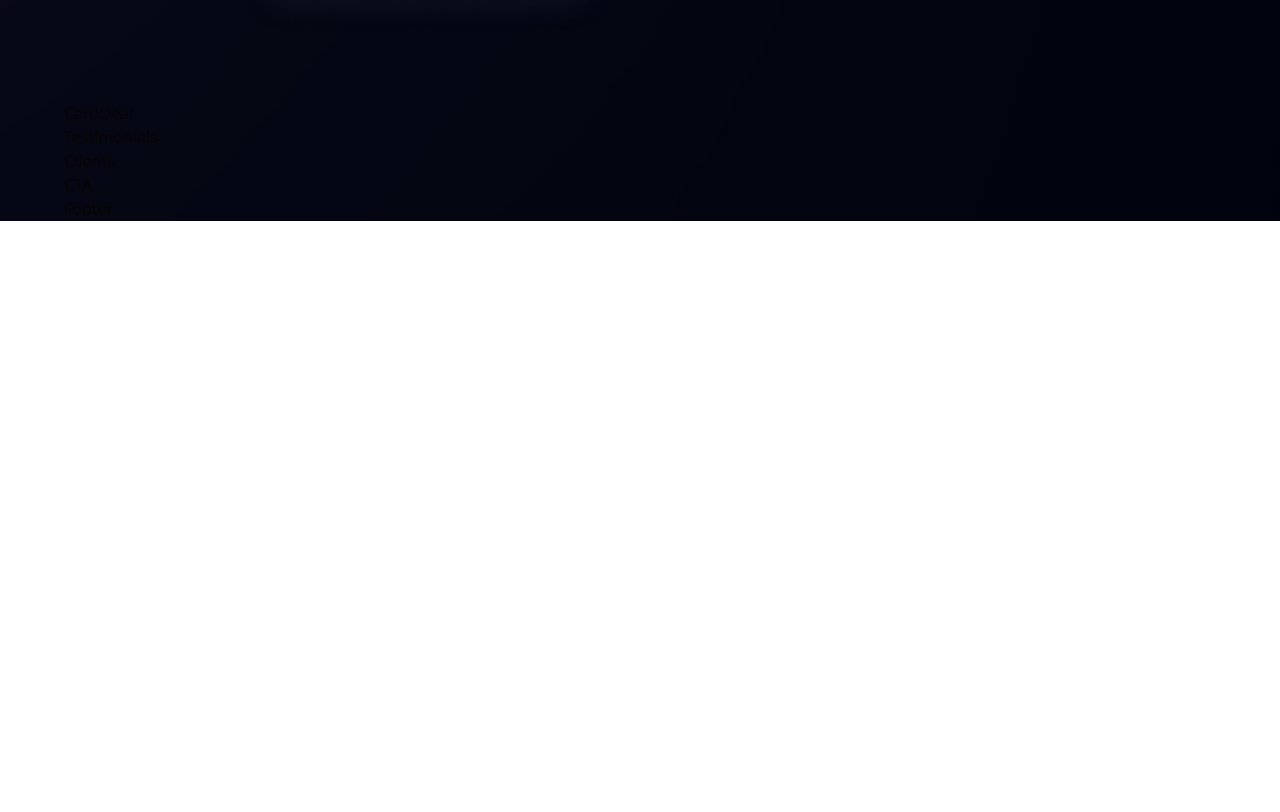
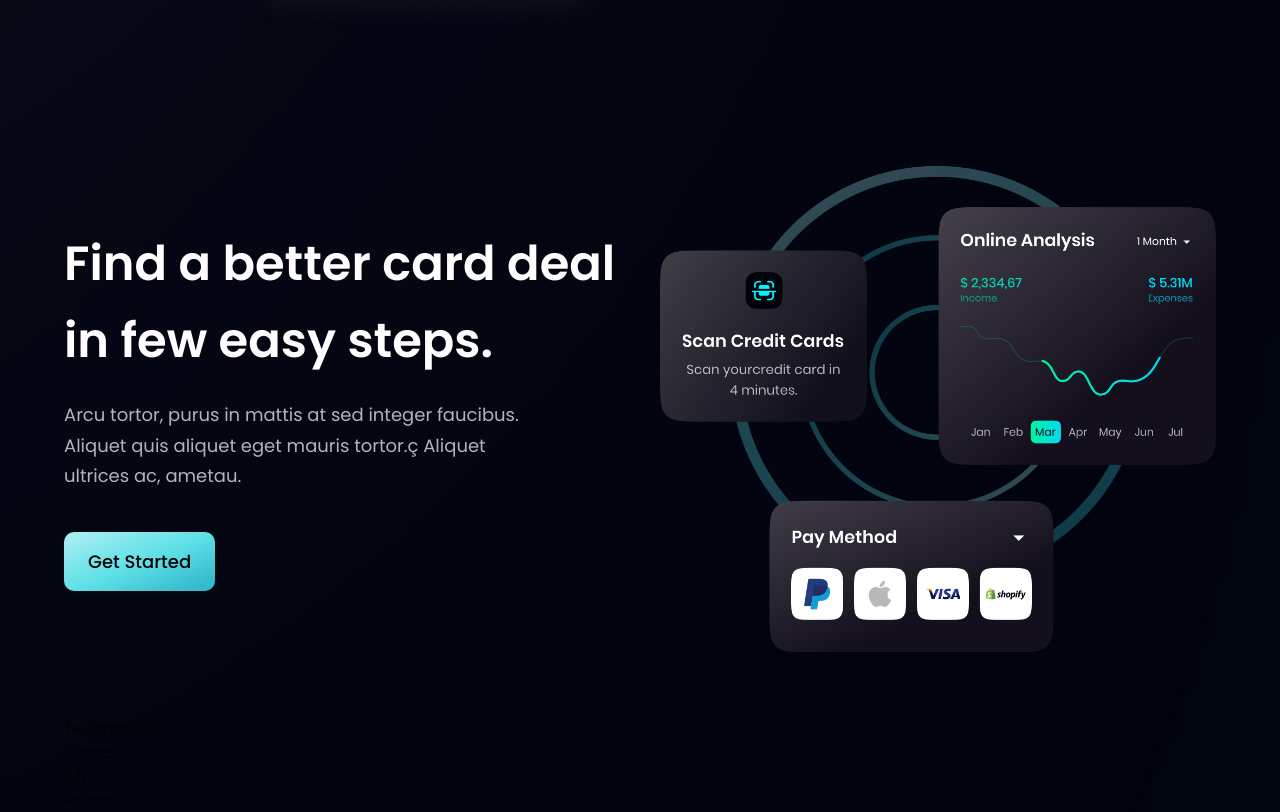
Before and after one commit to Tanzil748/UI-Website, a React (Vite) app in the folder UI-Website/: page / in a window 1280 px wide. Shown: the part 2088-2900 px from the top of the page. Before the commit the page ends 2309 px from the top, so only its background shows below. Built offline with nearby package versions, Linux system fonts and the light colour scheme.

Commit message:
CardDeal done

```diff
--- a/UI-Website/src/components/Button.jsx
+++ b/UI-Website/src/components/Button.jsx
@@ -4,7 +4,7 @@ export const Button = ({ styles }) => {
   return (
     <button
       type="button"
-      className={`py-4 px-6 bg-blue-gradient font-poppins font-medium text-[18px] text-orimary outline-none ${styles}`}
+      className={`py-4 px-6 bg-blue-gradient font-poppins font-medium text-[18px] text-orimary outline-none ${styles} rounded-[10px]`}
     >
       Get Started
     </button>
--- a/UI-Website/src/components/CardDeal.jsx
+++ b/UI-Website/src/components/CardDeal.jsx
@@ -1,7 +1,26 @@
 import React from "react";
+import styles, { layout } from "../styles";
+import { card } from "../assets";
+import Button from "./Button";
 
-export const CardDeal = () => {
-  return <div>CardDeal</div>;
-};
+export const CardDeal = () => (
+  <section className={layout.section}>
+    <div className={layout.sectionInfo}>
+      <h2 className={styles.heading2}>
+        Find a better card deal <br className="sm:block hidden" /> in few easy
+        steps.
+      </h2>
+      <p className={`${styles.paragraph} max-w-[470px] mt-5`}>
+        Arcu tortor, purus in mattis at sed integer faucibus. Aliquet quis
+        aliquet eget mauris tortor.ç Aliquet ultrices ac, ametau.
+      </p>
+      <Button styles="mt-10" />
+    </div>
+
+    <div className={layout.sectionImg}>
+      <img src={card} alt="card" className="w-[100%] h-[100%]" />
+    </div>
+  </section>
+);
 
 export default CardDeal;
```
